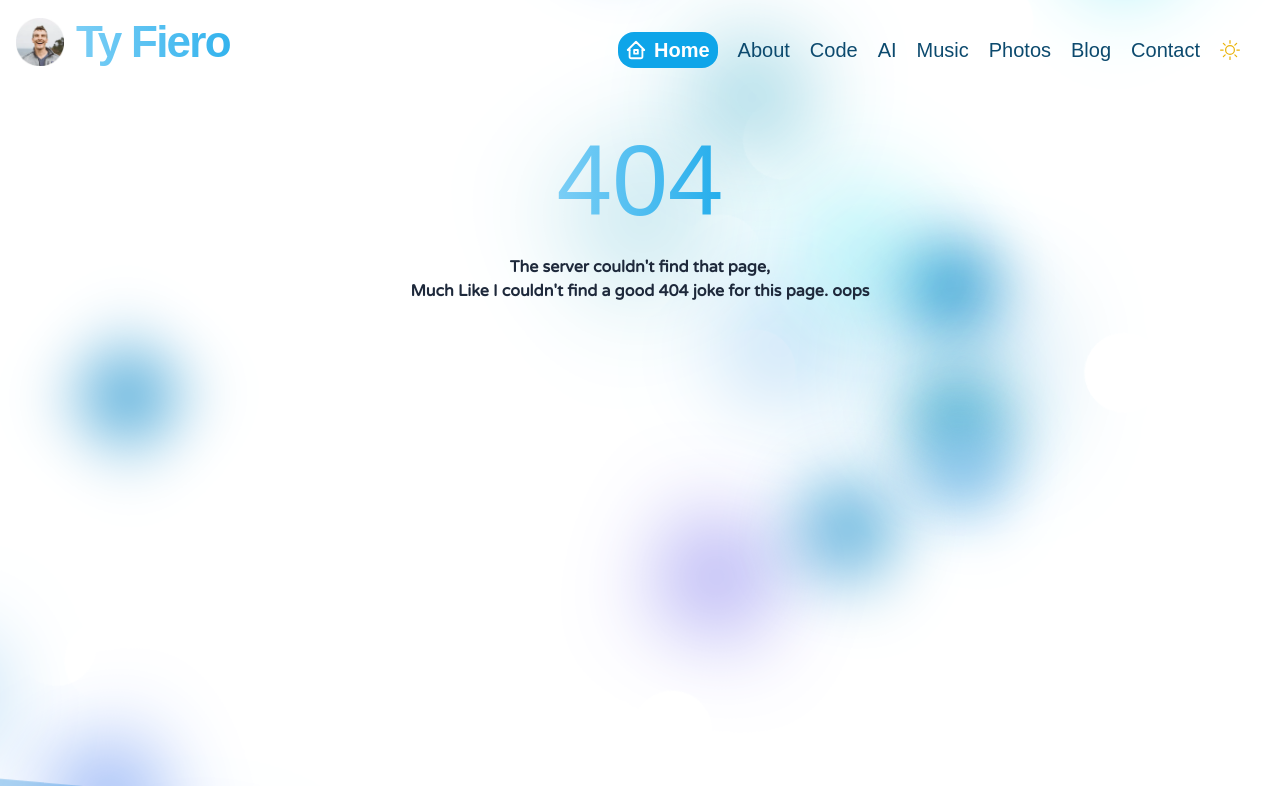
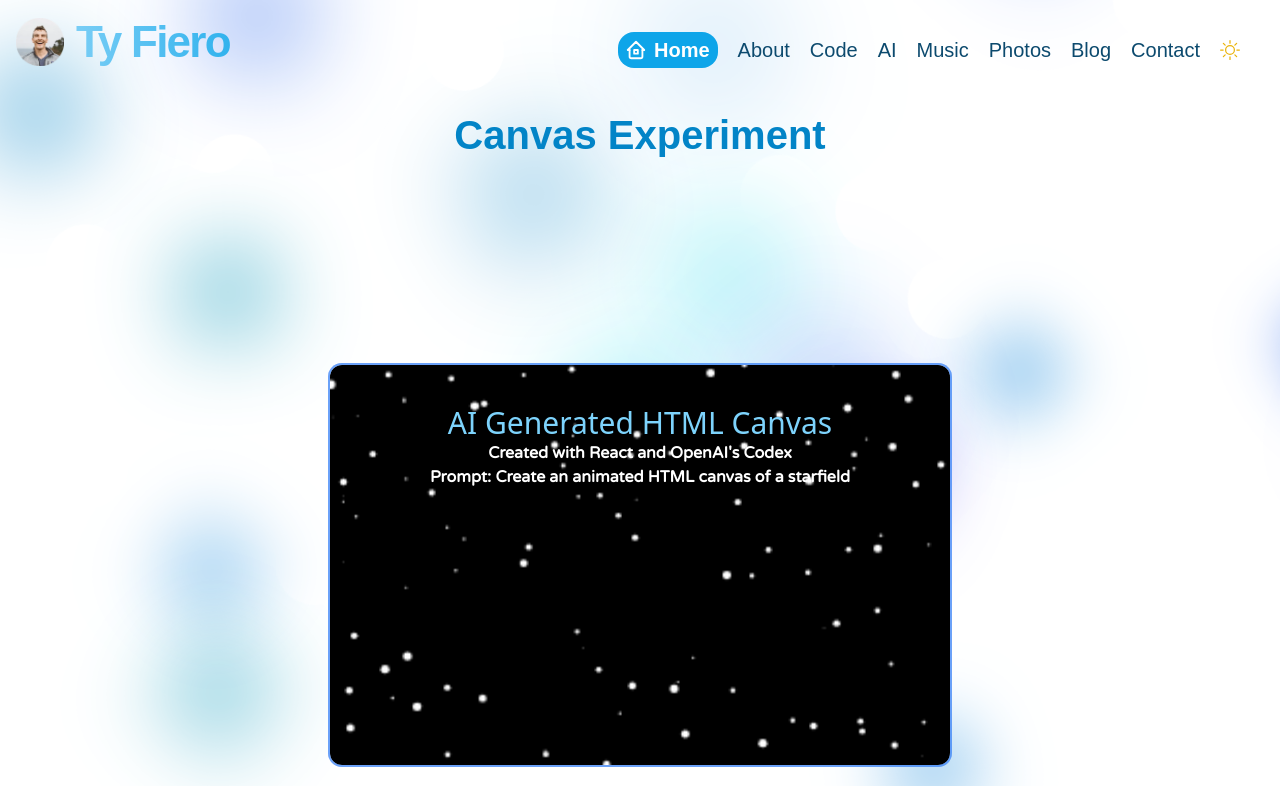
Before and after one commit to KleiAliaj/ka, a Next.js app: page /devlab/canvas in a window 1280 px wide. Before the commit this address had no page. Shown: the top 786 px of the page. Built offline with nearby package versions, Linux system fonts and the light colour scheme; a web font is replaced by a local one.

Commit message:
Tutorial testing

```diff
--- /dev/null
+++ b/pages/devlab/canvas.js
@@ -0,0 +1,74 @@
+import React from "react";
+
+function CanvasExp() {
+  React.useEffect(() => {
+    var canvas = document.getElementById("stars");
+    var ctx = canvas.getContext("2d");
+    canvas.style.width = "100%";
+    canvas.style.height = "100%";
+    var stars = [];
+    for (var i = 0; i < 100; i++) {
+      stars.push({
+        x: Math.random() * canvas.width,
+        y: Math.random() * canvas.height,
+        vx: Math.random() * 2 - 1,
+        vy: Math.random() * 2 - 1,
+        radius: Math.random() * 2 + 0.2,
+      });
+    }
+
+    function draw() {
+      ctx.clearRect(0, 0, canvas.width, canvas.height);
+      ctx.fillStyle = "#000000";
+      ctx.fillRect(0, 0, canvas.width, canvas.height);
+      ctx.fillStyle = "#ffffff";
+      stars.forEach(function (star) {
+        ctx.beginPath();
+        ctx.arc(star.x, star.y, star.radius, 0, 2 * Math.PI);
+        ctx.fill();
+      });
+      stars.forEach(function (star) {
+        star.x += star.vx;
+        star.y += star.vy;
+        if (star.x < 0 || star.x > canvas.width) {
+          star.vx = -star.vx;
+        }
+        if (star.y < 0 || star.y > canvas.height) {
+          star.vy = -star.vy;
+        }
+      });
+      requestAnimationFrame(draw);
+    }
+    requestAnimationFrame(draw);
+  }, []);
+
+  return (
+    <div className=" page-container">
+      <h2 className="heading-lg !m-0">Canvas Experiment</h2>
+
+      <div className="flex items-center justify-center w-full h-[50em] ">
+        <div className="relative flex flex-col w-1/2 p-10 h-1/2 ring-2 rounded-xl">
+          <canvas
+            id="stars"
+            width="300"
+            height="200"
+            className="absolute top-0 left-0 -z-10 ring-2 rounded-xl"
+          >
+            Your browser does not support the HTML canvas tag.
+          </canvas>
+          <h2 className="mx-auto text-3xl text-sky-300 ">
+            AI Generated HTML Canvas
+          </h2>
+          <p className="mx-auto text-center text-white">
+            Created with React and OpenAI&apos;s Codex
+          </p>
+          <p className="mx-auto text-center text-white">
+            Prompt: Create an animated HTML canvas of a starfield
+          </p>
+        </div>
+      </div>
+    </div>
+  );
+}
+
+export default CanvasExp;
--- a/pages/devlab/index.js
+++ b/pages/devlab/index.js
@@ -20,6 +20,12 @@ function IndexDevLab() {
               <FaKeyboard />
             </a>
           </Link>
+          <Link href={"/devlab/canvas"}>
+            <a className="button-1">
+              npm Enter hook
+              <FaKeyboard />
+            </a>
+          </Link>
         </div>
       </div>
     </div>
```
